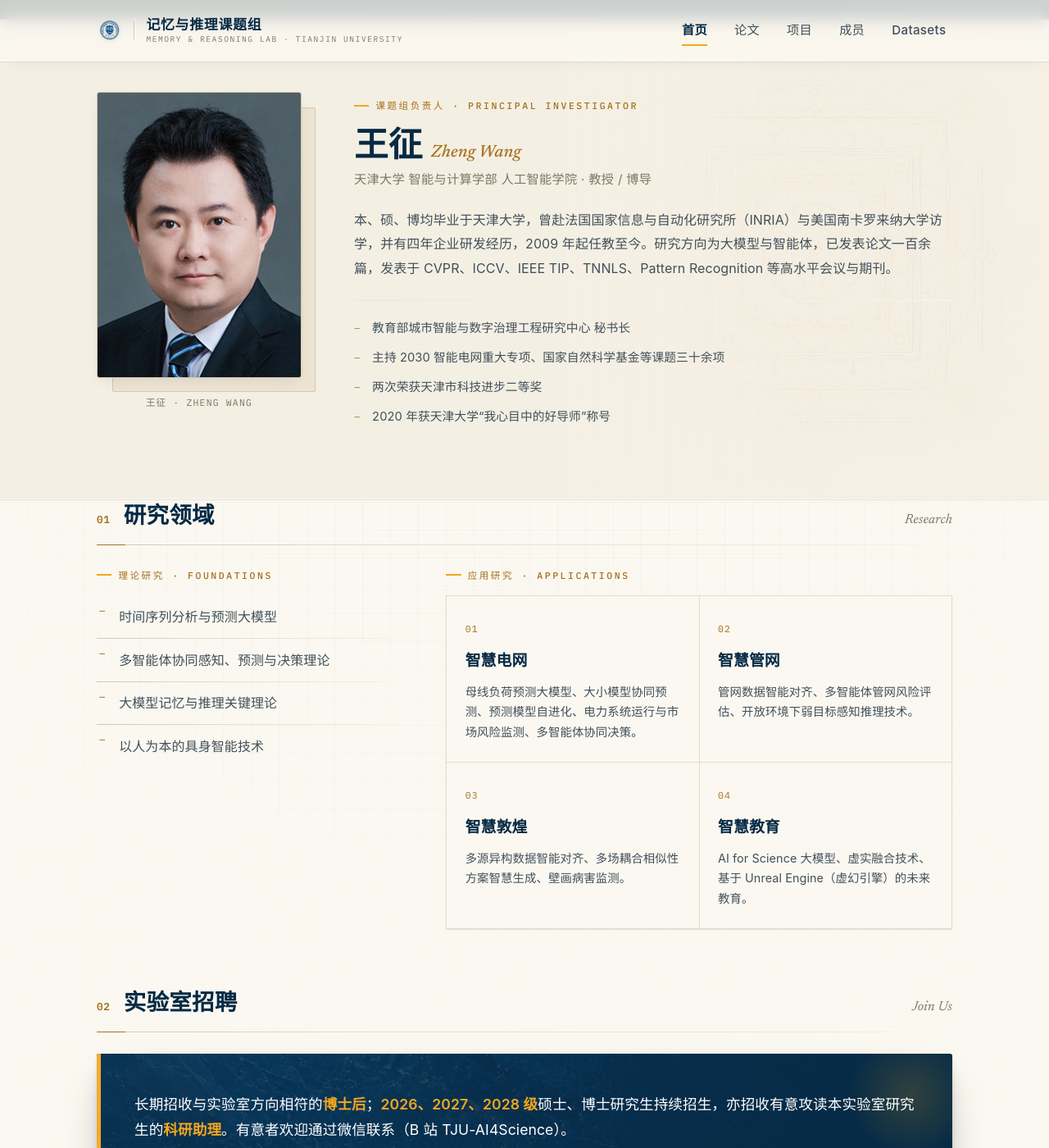
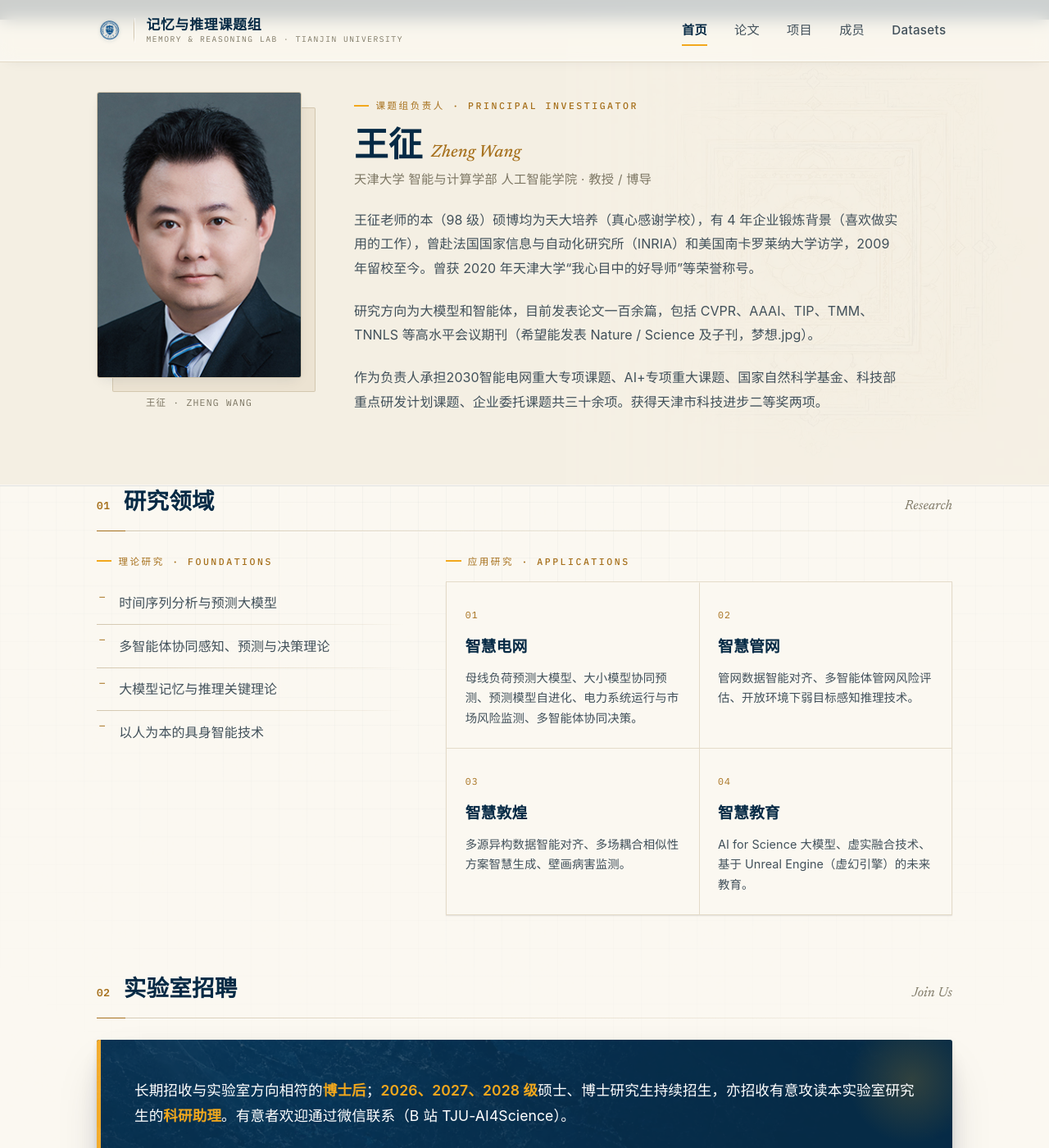
Before and after one commit to zhengwangtju/zhengwangtju.github.io, a Jekyll site: the page built from pages/home.html, in a window 1280 px wide and 1400 px high, scrolled down 810 px. Shown: the whole window at 82% size. Built offline with Jekyll 4.4.1, drawn with Linux system fonts in a browser that asks for light colours.

Commit message:
content: 导师简介改用原文（分段排版增呼吸感）+ 论文按等级排序
1) 导师简介：按导师要求改用其提供的原文，一字不改；仅做版式处理——由一整段拆为三个
   主题段落（经历荣誉 / 研究论文 / 项目奖项），段间留白，消除文字堆叠的窒息感；移除原
   pi__facts 列表（内容已并入正文，避免重复），新增 .pi__bio 段距样式。
2) 论文排序：每条论文加 rank（1=CCF A/SCI 一区，2=B/二区，3=C/三区），论文页在每个年份
   分组内按等级由高到低排序（where year + sort rank）；并为此前未标级别的两篇补注：
   IEEE TCSVT→CCF B 类、Knowledge-Based Systems→SCI 一区。

本地 build 通过（28 篇渲染，各年份等级降序正确：2024 一区/CCF A 居前、CCF C 居后）；
headless 截图核验论文等级排序与简介三段式呼吸版式。

Co-Authored-By: Claude Opus 4.8 (1M context) <noreply@anthropic.com>

```diff
--- a/assets/css/site.css
+++ b/assets/css/site.css
@@ -276,6 +276,8 @@ em{font-style:normal}
 }
 .pi__name-en{font-family:var(--serif);font-style:italic;font-weight:500;font-size:.5em;color:var(--gold);margin-left:.5em;letter-spacing:.01em}
 .pi__role{font-size:.95rem;color:var(--muted);margin:0 0 1.3rem;letter-spacing:.02em}
+.pi__bio .prose{margin-bottom:1.4em;max-width:42rem}
+.pi__bio .prose:last-child{margin-bottom:0}
 .pi__facts{
   list-style:none;margin:1.5rem 0 0;padding:0;
   display:grid;gap:.55rem;border-top:1px solid var(--line);padding-top:1.3rem;
--- a/pages/home.html
+++ b/pages/home.html
@@ -36,13 +36,11 @@ description: 天津大学王征教授课题组（记忆与推理课题组）—
       <p class="eyebrow">课题组负责人 · Principal Investigator</p>
       <h2 class="pi__name">{{ info.name_zh }}<span class="pi__name-en">Zheng Wang</span></h2>
       <p class="pi__role">天津大学 智能与计算学部 人工智能学院 · 教授 / 博导</p>
-      <p class="prose">本、硕、博均毕业于天津大学，曾赴法国国家信息与自动化研究所（INRIA）与美国南卡罗来纳大学访学，并有四年企业研发经历，2009 年起任教至今。研究方向为大模型与智能体，已发表论文一百余篇，发表于 CVPR、ICCV、IEEE TIP、TNNLS、Pattern Recognition 等高水平会议与期刊。</p>
-      <ul class="pi__facts">
-        <li>教育部城市智能与数字治理工程研究中心 秘书长</li>
-        <li>主持 2030 智能电网重大专项、国家自然科学基金等课题三十余项</li>
-        <li>两次荣获天津市科技进步二等奖</li>
-        <li>2020 年获天津大学“我心目中的好导师”称号</li>
-      </ul>
+      <div class="pi__bio">
+        <p class="prose">王征老师的本（98 级）硕博均为天大培养（真心感谢学校），有 4 年企业锻炼背景（喜欢做实用的工作），曾赴法国国家信息与自动化研究所（INRIA）和美国南卡罗莱纳大学访学，2009 年留校至今。曾获 2020 年天津大学“我心目中的好导师”等荣誉称号。</p>
+        <p class="prose">研究方向为大模型和智能体，目前发表论文一百余篇，包括 CVPR、AAAI、TIP、TMM、TNNLS 等高水平会议期刊（希望能发表 Nature / Science 及子刊，梦想.jpg）。</p>
+        <p class="prose">作为负责人承担2030智能电网重大专项课题、AI+专项重大课题、国家自然科学基金、科技部重点研发计划课题、企业委托课题共三十余项。获得天津市科技进步二等奖两项。</p>
+      </div>
     </div>
   </div>
 </section>
```
Also changed, not shown: _data/publications.yml (+67 -36 lines).
